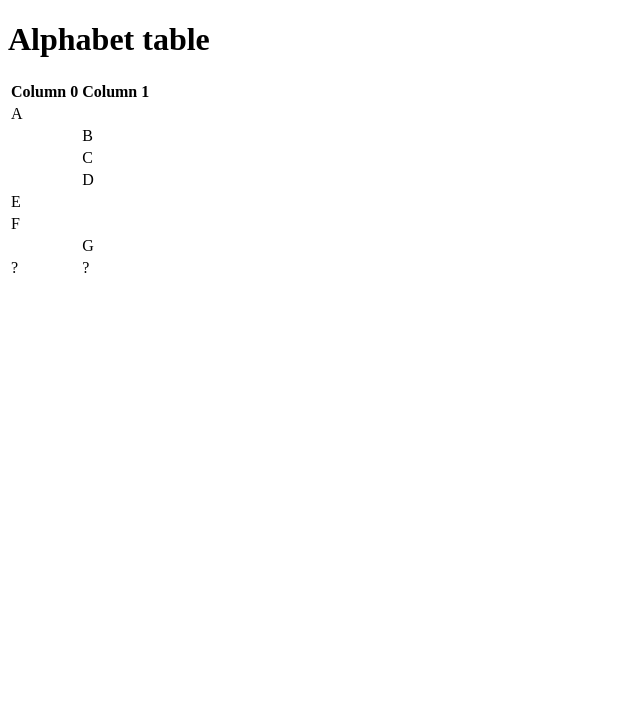
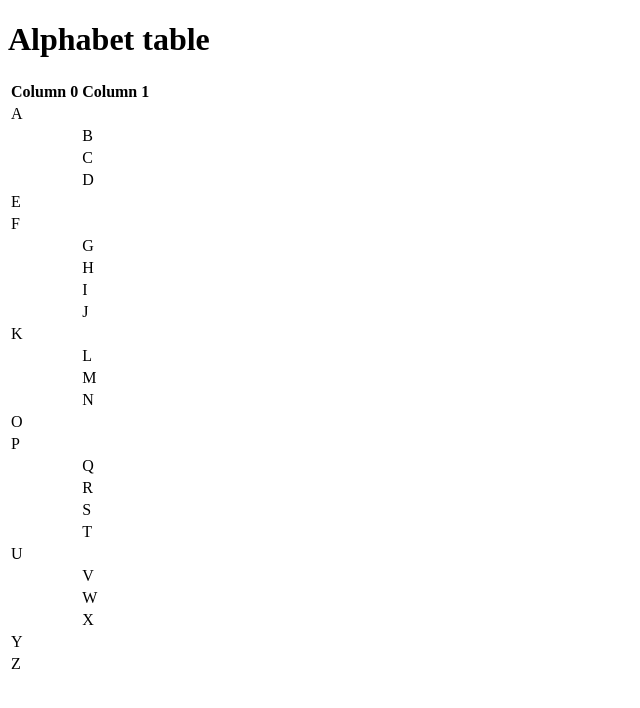
Before and after one commit to comp426-2023-spring/a01-danielnaranjo23, a website: page public/index.html in a window 1280 px wide. Shown: the whole page, without its empty margins (0-640 px from the left). Drawn offline with Linux system fonts and the light colour scheme.

Commit message:
Fixed table to have all letters.

```diff
--- a/public/index.html
+++ b/public/index.html
@@ -37,8 +37,62 @@
     						<td></td><td>G</td>
   					</tr>
   					<tr>
-    						<td>?</td><td>?</td>
+    						<td></td><td>H</td>
   					</tr>
+					<tr>
+    						<td></td><td>I</td>
+  					</tr>
+					<tr>
+							<td></td><td>J</td>
+				    </tr>
+					<tr>
+							<td>K</td><td></td>
+					</tr>
+					<tr>
+							<td></td><td>L</td>
+					</tr>
+					<tr>
+							<td></td><td>M</td>
+					</tr>
+					<tr>
+							<td></td><td>N</td>
+					</tr>
+					<tr>
+							<td>O</td><td></td>
+					</tr>
+					<tr>
+							<td>P</td><td></td>
+					</tr>
+					<tr>
+							<td></td><td>Q</td>
+					</tr>
+					<tr>
+							<td></td><td>R</td>
+					</tr>
+					<tr>
+							<td></td><td>S</td>
+					</tr>
+					<tr>
+							<td></td><td>T</td>
+					</tr>
+					<tr>
+							<td>U</td><td></td>
+					</tr>
+					<tr>
+							<td></td><td>V</td>
+					</tr>
+					<tr>
+							<td></td><td>W</td>
+					</tr>
+					<tr>
+							<td></td><td>X</td>
+					</tr>
+					<tr>
+							<td>Y</td><td></td>
+					</tr>
+					<tr>
+							<td>Z</td><td></td>
+					</tr>
 				</tbody>
 			</table>
         	</div>
```
